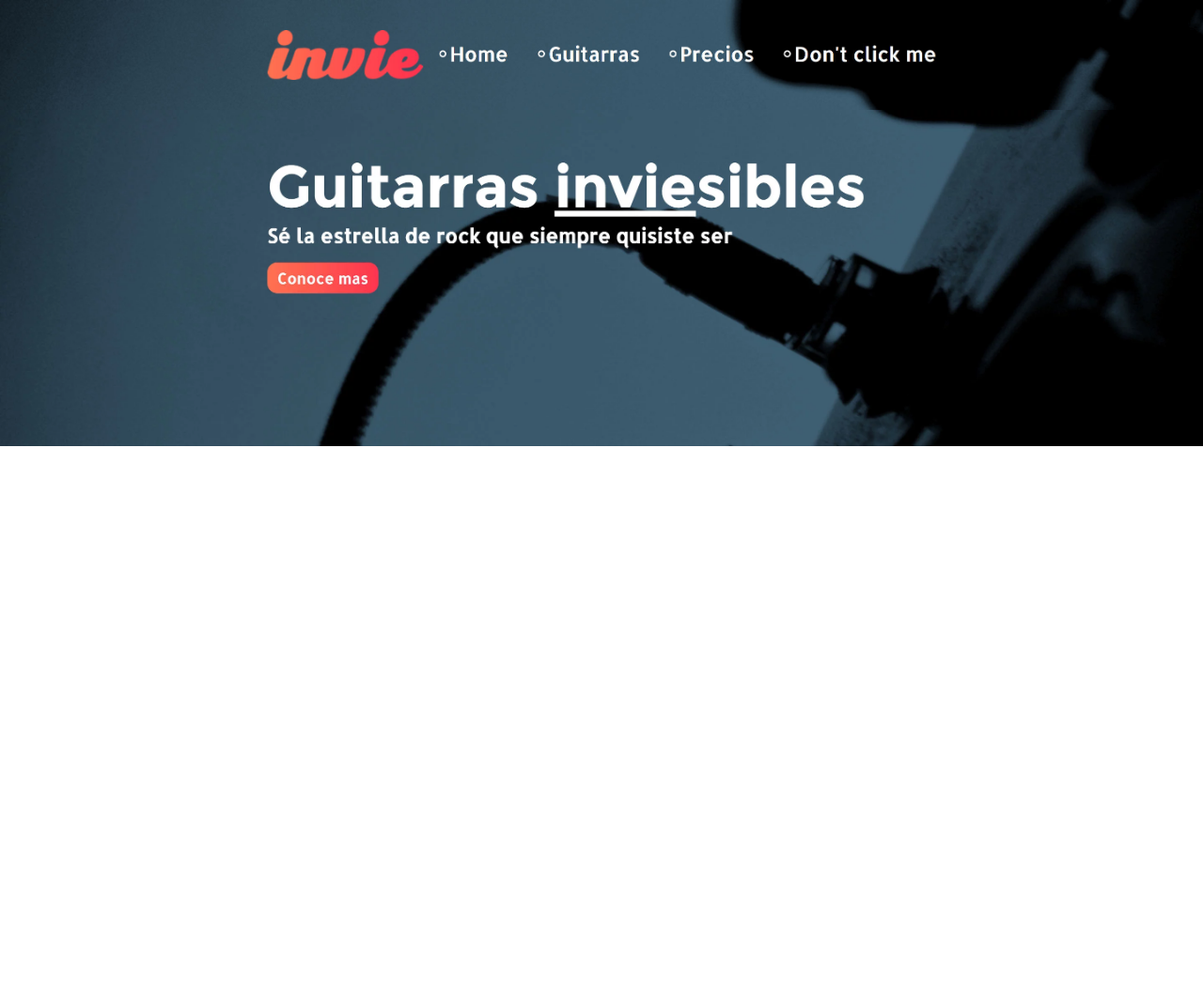
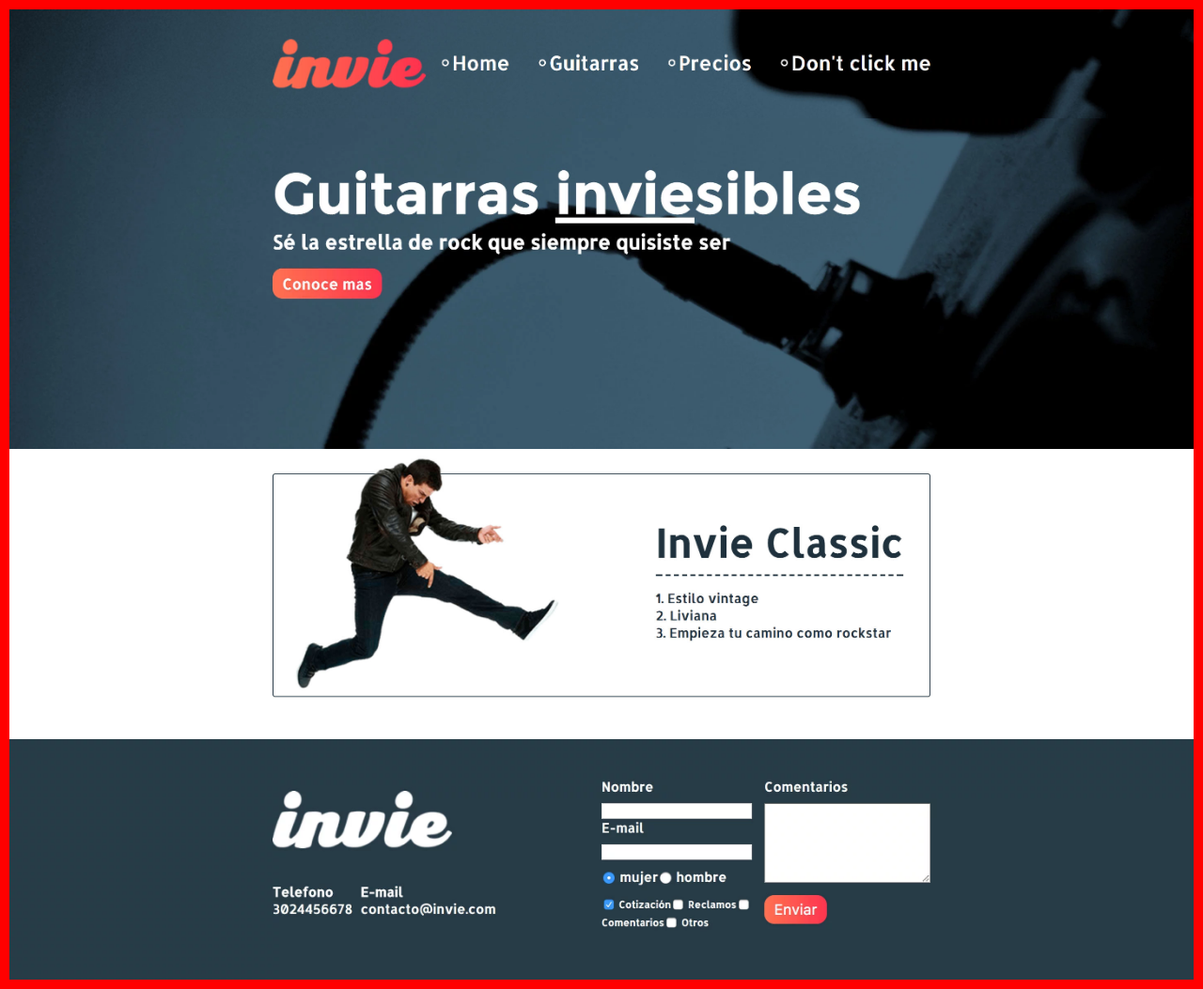
Before and after one commit to Tonsound/invie-github, a plain HTML site: page index.html in a window 1280 px wide. Shown: the whole page at 94% size. Before the commit the page ends 800 px from the top, so only its background shows below. Drawn offline with Linux system fonts and the light colour scheme.

Commit message:
agregando imagenes y borders

```diff
--- a/index.html
+++ b/index.html
@@ -6,6 +6,7 @@
     <style media="screen">
       body{
         margin: 0;
+        border: 10px solid red;
       }
       img {
         max-width: 100%;
@@ -16,5 +17,7 @@
   <body>
     <img src="header.jpg" alt="">
     <img src="hero.jpg" alt="">
+    <img src="clasica.jpg" alt="">
+    <img src="footer.jpg" alt="">
   </body>
 </html>
```
Also changed, not shown: clasica.jpg (added), footer.jpg (added).
